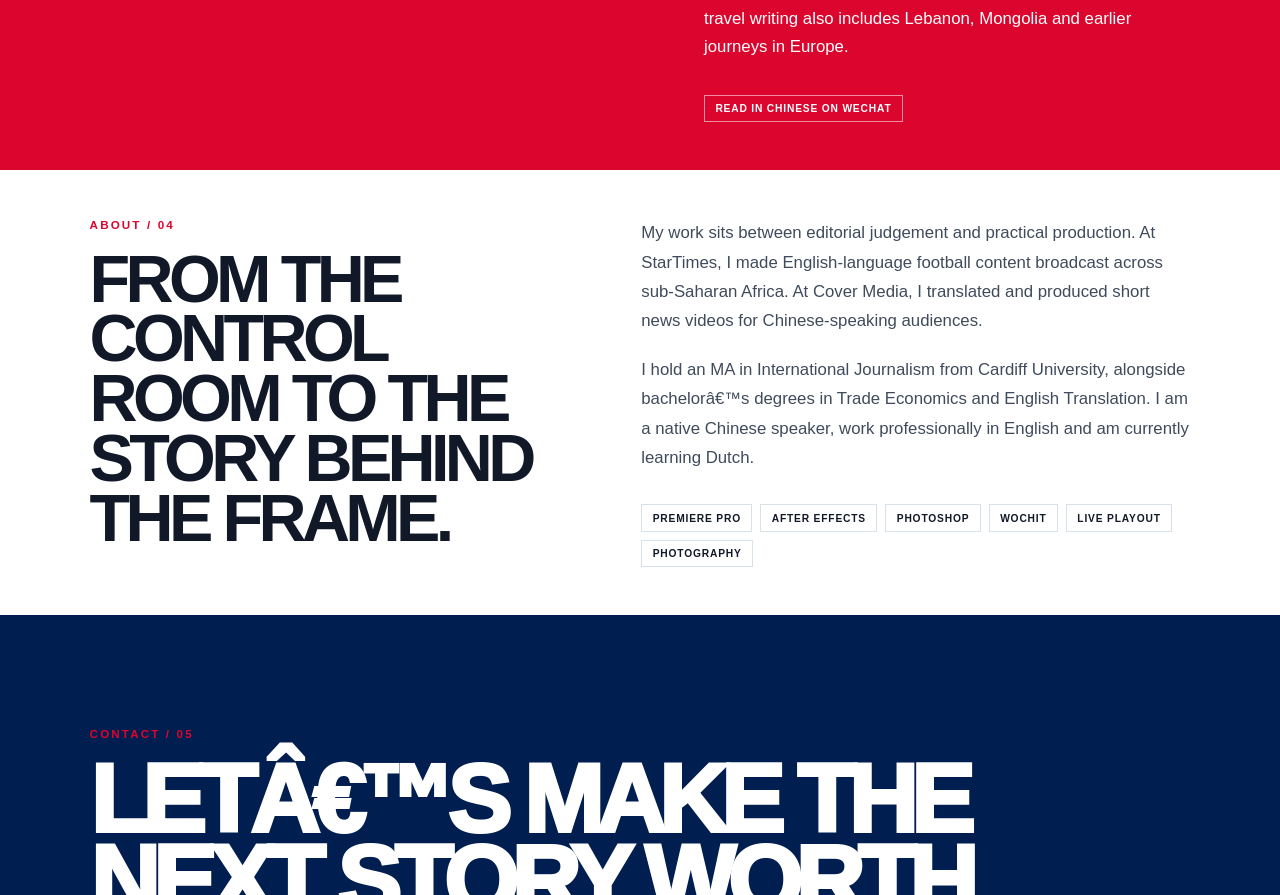
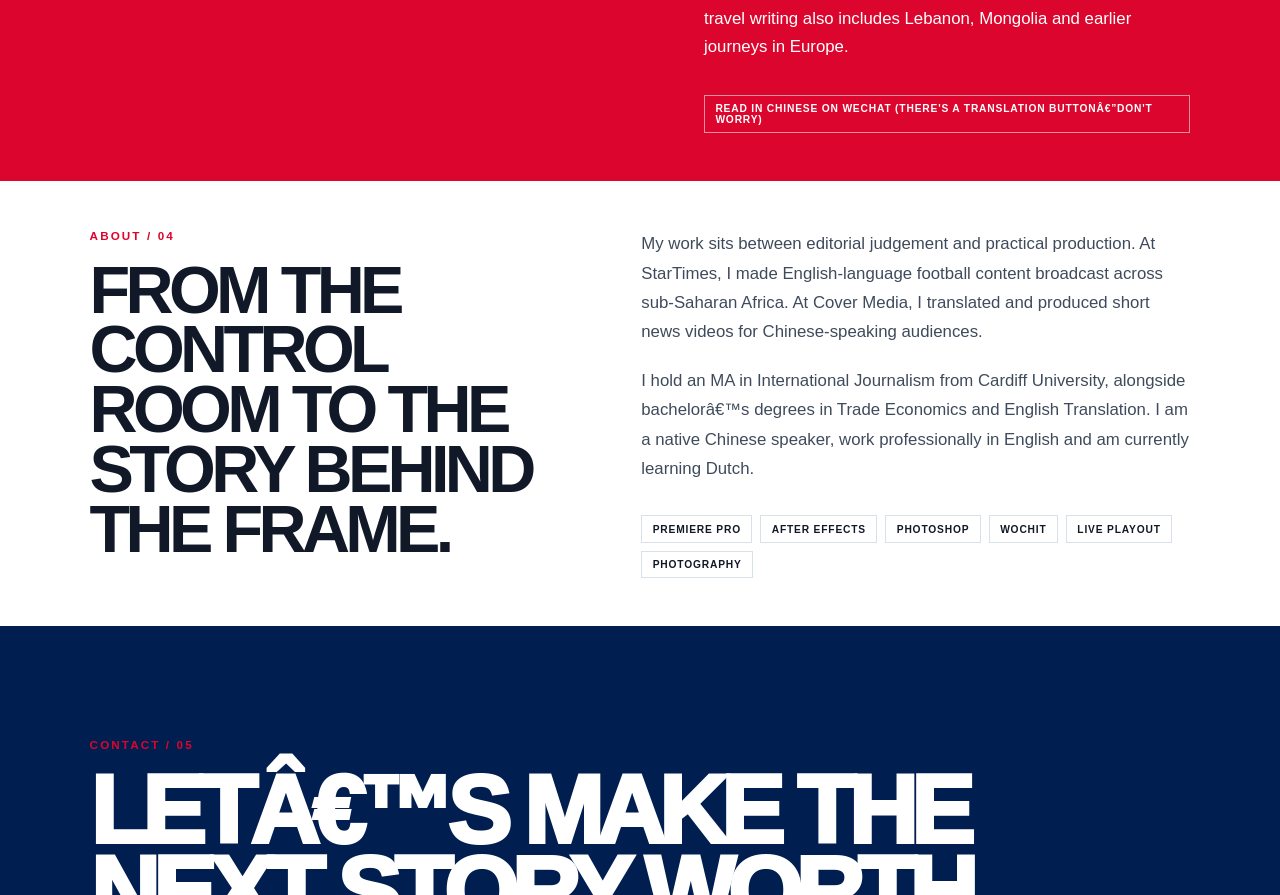
Before and after one commit to younglin99/made-of-moments, a Next.js app: page / in a window 1280 px wide. Shown: the part 6012-6907 px from the top of the page. Built offline with nearby package versions, Linux system fonts and the light colour scheme.

Commit message:
Add translation note to travel diary link

```diff
--- a/app/page.tsx
+++ b/app/page.tsx
@@ -434,7 +434,7 @@ export default function Home() {
             target="_blank"
             rel="noreferrer"
           >
-            Read in Chinese on WeChat
+            Read in Chinese on WeChat (there&apos;s a translation buttonâ€”don&apos;t worry)
           </a>
         </div>
       </section>
```
